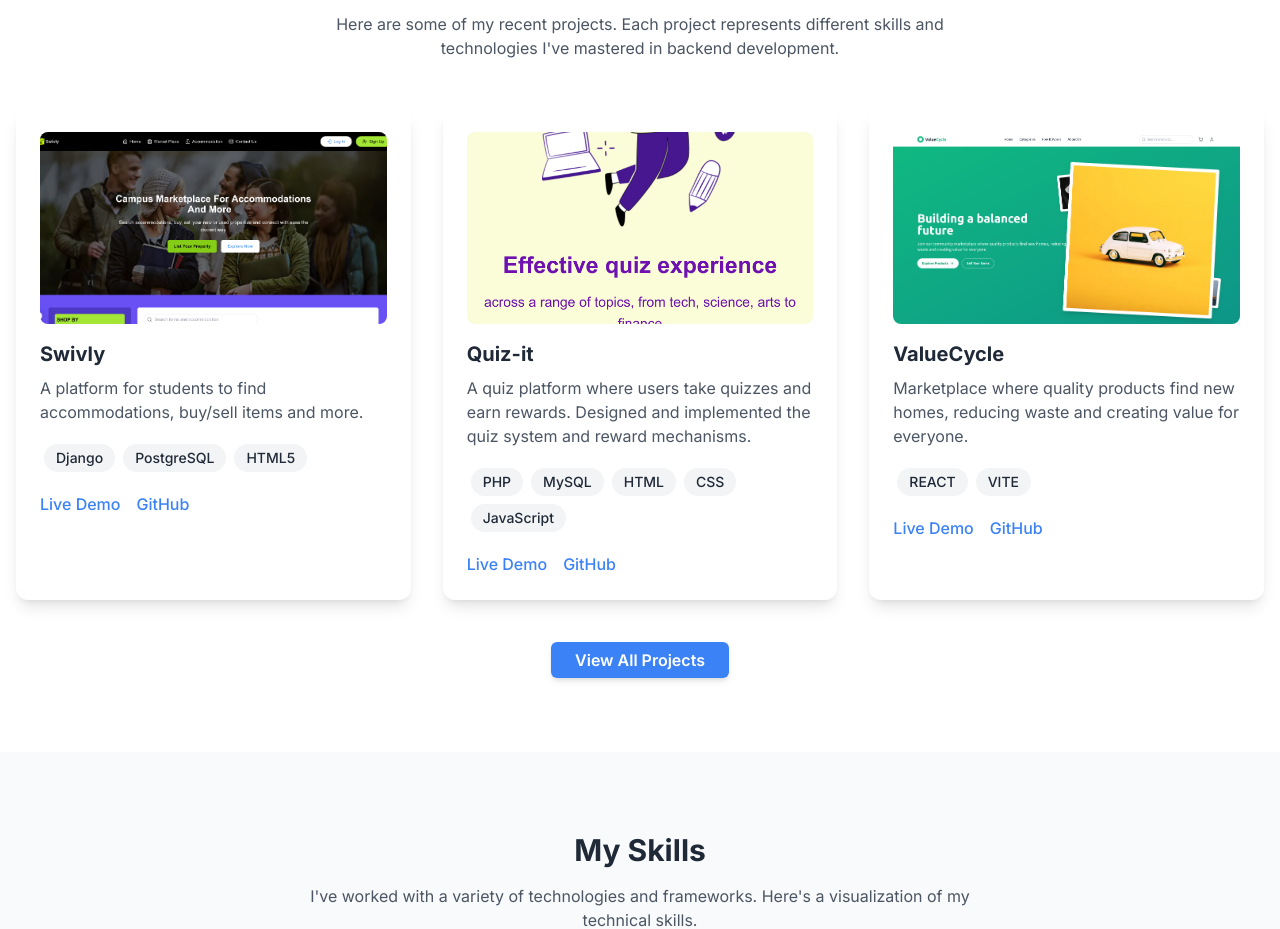
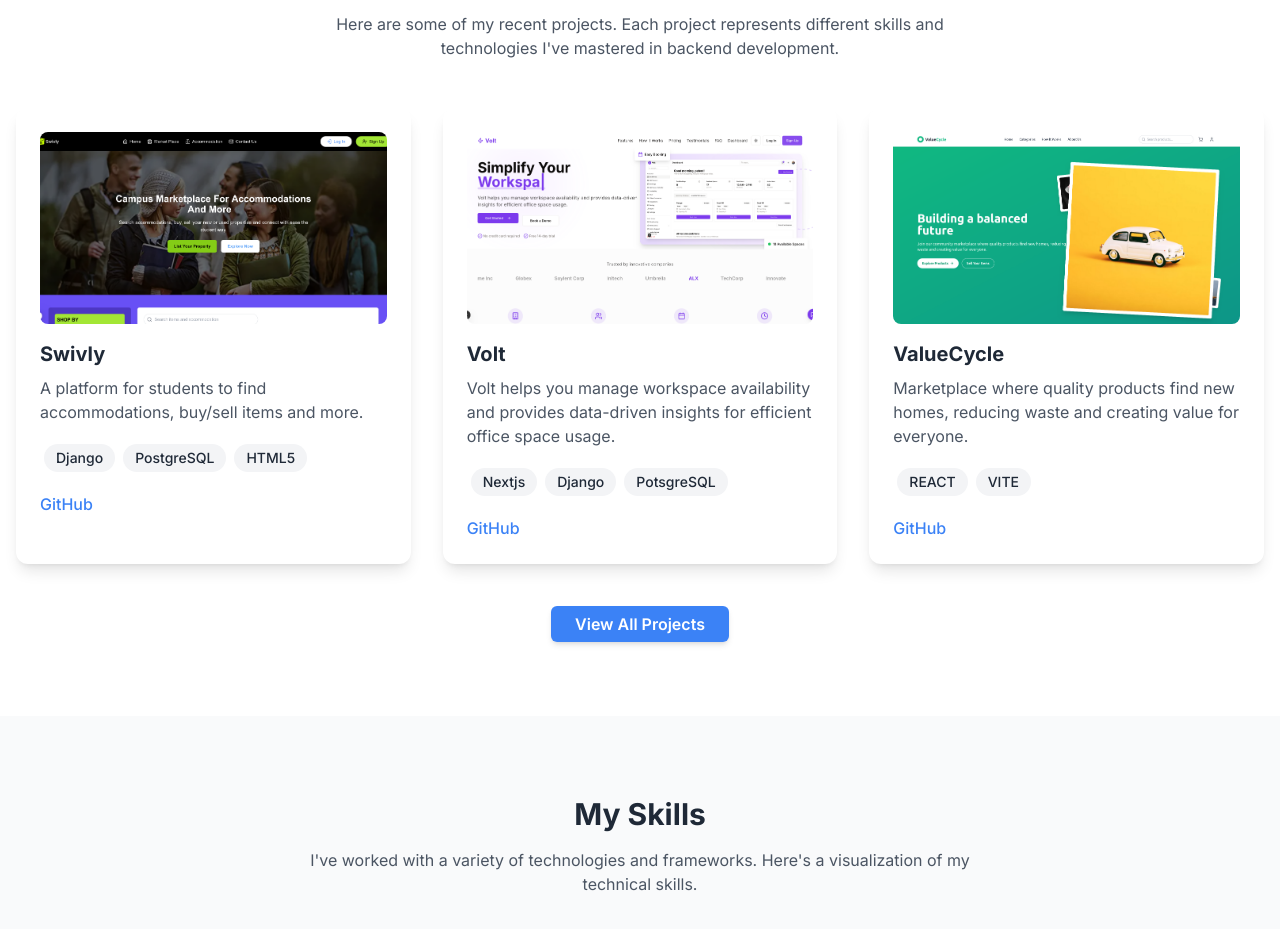
Before and after one commit to codeAKstan/cdk, a Next.js app: page / in a window 1280 px wide. Shown: the part 1680-2609 px from the top of the page. Built offline with nearby package versions, Linux system fonts and the light colour scheme.

Commit message:
Added projects

```diff
--- a/app/projects/page.js
+++ b/app/projects/page.js
@@ -9,7 +9,7 @@ export default function Projects() {
       description: "A platform for students to find accommodations, buy/sell items and more.",
       image: "/projects/swivly.png",
       tags: ["Django", "PostgreSQL", "HTML5"],
-      demoUrl: "https://example.com",
+      demoUrl: "",
       githubUrl: "https://github.com/codeAKstan/Swivly",
     },
     {
@@ -19,7 +19,7 @@ export default function Projects() {
         "A quiz platform where users take quizzes and earn rewards. Designed and implemented the quiz system, created reward mechanisms.",
       image: "/projects/quiz-it.png",
       tags: ["PHP", "MySQL", "HTML", "CSS", "JavaScript"],
-      demoUrl: "https://example.com",
+      demoUrl: "",
       githubUrl: "https://github.com/codeAKstan/quiz_it-project",
     },
     {
@@ -33,31 +33,31 @@ export default function Projects() {
     },
     {
       id: 4,
-      title: "Database Management System",
-      description: "Custom database management system for a local business to track inventory and sales.",
-      image: "/projects/database.jpg",
-      tags: ["PHP", "MySQL", "JavaScript"],
-      demoUrl: "https://example.com",
-      githubUrl: "https://github.com/codeAKstan",
+      title: "Volt",
+      description: "Volt helps you manage workspace availability and provides data-driven insights for efficient office space usage.",
+      image: "/volt.png?height=300&width=500",
+      tags: ["Nextjs", "Django", "PotsgreSQL", ],
+      demoUrl: "",
+      githubUrl: "https://github.com/codeAKstan/Volt",
     },
-    {
-      id: 5,
-      title: "Content Management System",
-      description: "A lightweight CMS built with PHP and MySQL for small business websites.",
-      image: "/projects/cms.jpg",
-      tags: ["PHP", "MySQL", "HTML", "CSS", "JavaScript"],
-      demoUrl: "https://example.com",
-      githubUrl: "https://github.com/codeAKstan",
-    },
-    {
-      id: 6,
-      title: "E-commerce Backend",
-      description: "Backend services for an e-commerce platform including payment processing and inventory management.",
-      image: "/projects/ecommerce.jpg",
-      tags: ["Python", "Django", "MySQL", "API"],
-      demoUrl: "https://example.com",
-      githubUrl: "https://github.com/codeAKstan",
-    },
+    // {
+    //   id: 5,
+    //   title: "Content Management System",
+    //   description: "A lightweight CMS built with PHP and MySQL for small business websites.",
+    //   image: "/projects/cms.jpg",
+    //   tags: ["PHP", "MySQL", "HTML", "CSS", "JavaScript"],
+    //   demoUrl: "",
+    //   githubUrl: "https://github.com/codeAKstan",
+    // },
+    // {
+    //   id: 6,
+    //   title: "E-commerce Backend",
+    //   description: "Backend services for an e-commerce platform including payment processing and inventory management.",
+    //   image: "/projects/ecommerce.jpg",
+    //   tags: ["Python", "Django", "MySQL", "API"],
+    //   demoUrl: "",
+    //   githubUrl: "https://github.com/codeAKstan",
+    // },
   ]
 
   return (
--- a/components/ProjectsShowcase.js
+++ b/components/ProjectsShowcase.js
@@ -17,18 +17,17 @@ export default function ProjectsShowcase() {
       description: "A platform for students to find accommodations, buy/sell items and more.",
       image: "/swivly.png?height=300&width=500",
       tags: ["Django", "PostgreSQL", "HTML5"],
-      demoUrl: "https://example.com",
+      demoUrl: "",
       githubUrl: "https://github.com/codeAKstan/Swivly",
     },
     {
       id: 2,
-      title: "Quiz-it",
-      description:
-        "A quiz platform where users take quizzes and earn rewards. Designed and implemented the quiz system and reward mechanisms.",
-      image: "/quiz-it.png?height=300&width=500",
-      tags: ["PHP", "MySQL", "HTML", "CSS", "JavaScript"],
-      demoUrl: "https://example.com",
-      githubUrl: "https://github.com/codeAKstan/quiz_it-project",
+      title: "Volt",
+      description: "Volt helps you manage workspace availability and provides data-driven insights for efficient office space usage.",
+      image: "/volt.png?height=300&width=500",
+      tags: ["Nextjs", "Django", "PotsgreSQL", ],
+      demoUrl: "",
+      githubUrl: "https://github.com/codeAKstan/Volt",
     },
     {
       id: 3,
@@ -93,14 +92,14 @@ export default function ProjectsShowcase() {
                 ))}
               </div>
               <div className="flex space-x-4">
-                <a
+                {/* <a
                   href={project.demoUrl}
                   target="_blank"
                   rel="noopener noreferrer"
                   className="text-blue-500 hover:text-blue-700 font-medium"
                 >
                   Live Demo
-                </a>
+                </a> */}
                 <a
                   href={project.githubUrl}
                   target="_blank"
```
Also changed, not shown: public/volt.png (added).
